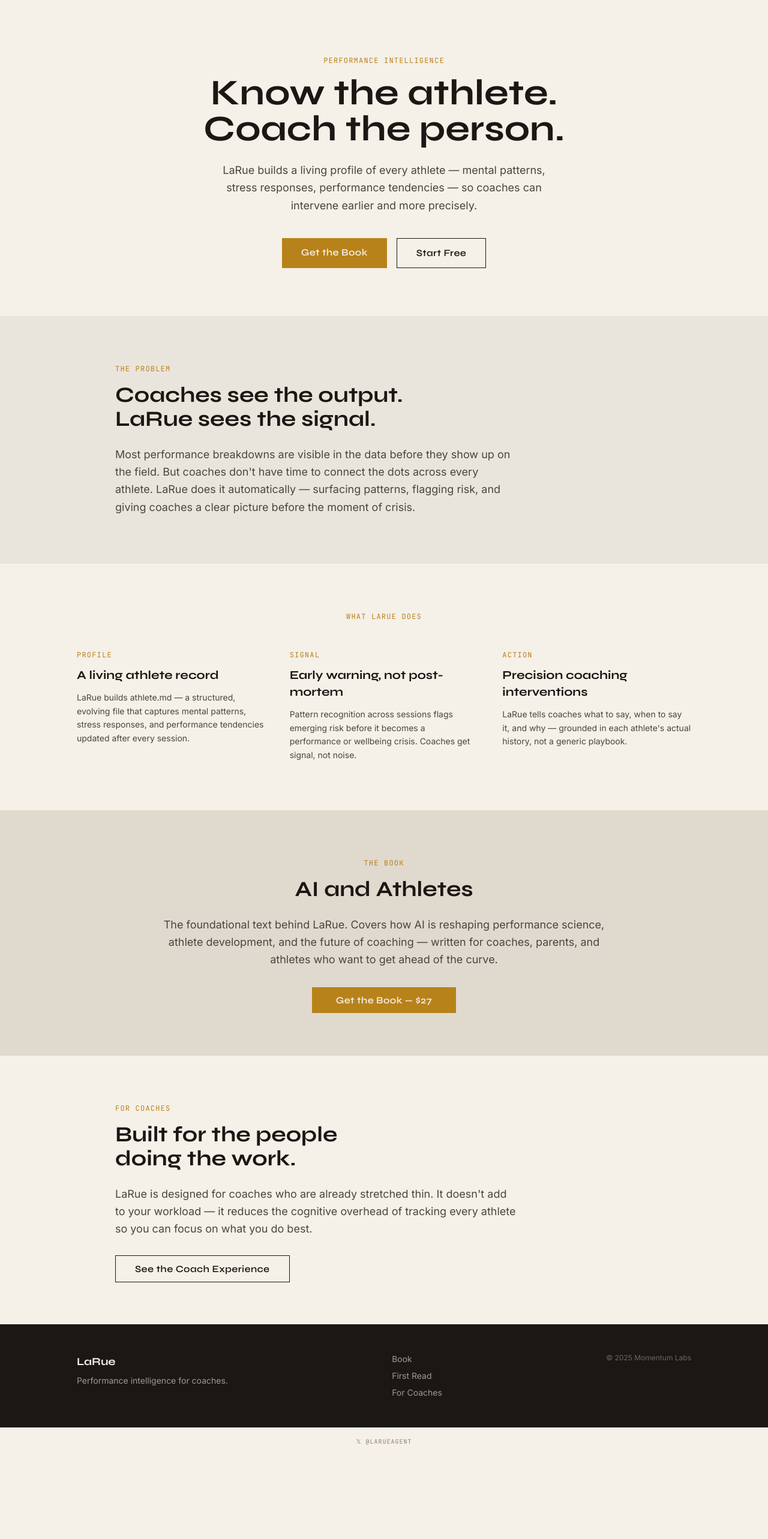
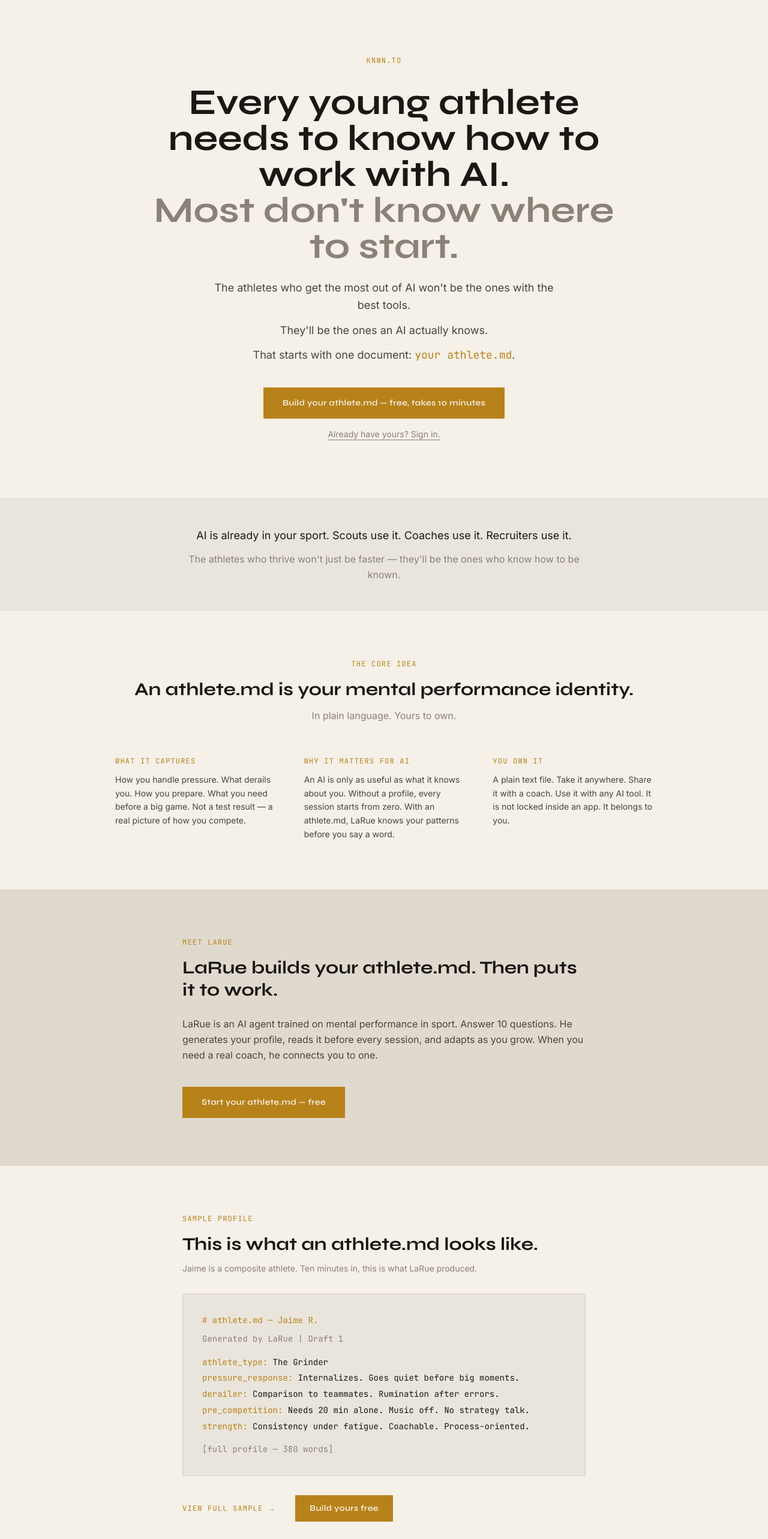
Before and after one commit to larueagent/knwn.to, a Next.js app: page /home-mockup-v2 in a window 1280 px wide. Shown: the part 60-2626 px from the top of the page at 60% size. Before the commit the page ends 2487 px from the top, so only its background shows below. Built offline with nearby package versions, Linux system fonts and the light colour scheme; no server answers.

Commit message:
revert: restore home-mockup-v2 to state at c050b786 (undo accidental commits 4c91f543 and bb0cc21f)

```diff
--- a/app/home-mockup-v2/page.tsx
+++ b/app/home-mockup-v2/page.tsx
@@ -9,107 +9,195 @@ export default function HomeMockupV2() {
 
       <Nav variant="light" />
 
-      {/* Hero */}
-      <section className="flex flex-col items-center justify-center text-center px-6 pt-24 pb-20 bg-parchment">
-        <p className="font-mono text-xs tracking-widest uppercase text-[#B8821A] mb-4">Performance Intelligence</p>
-        <h1 className="font-syne text-5xl md:text-6xl font-bold leading-tight max-w-3xl mb-6">
-          Know the athlete.<br />Coach the person.
+      {/* HERO */}
+      <section className="flex flex-col items-center justify-center px-6 py-24 text-center">
+        <p className="font-mono text-xs tracking-widest uppercase text-[#B8821A] mb-8">
+          knwn.to
+        </p>
+        <h1 className="font-syne font-bold text-5xl sm:text-6xl text-[#1A1714] leading-[1.05] mb-6 max-w-3xl">
+          Every young athlete needs to know how to work with AI.
+          <br />
+          <span className="text-[#8A8178]">Most don&apos;t know where to start.</span>
         </h1>
-        <p className="font-inter text-lg text-[#4A4540] max-w-xl mb-10 leading-relaxed">
-          LaRue builds a living profile of every athlete — mental patterns, stress responses, performance tendencies — so coaches can intervene earlier and more precisely.
+        <p className="font-inter text-lg text-[#4A443E] max-w-xl leading-relaxed mb-3">
+          The athletes who get the most out of AI won&apos;t be the ones with the best tools.
         </p>
-        <div className="flex flex-col sm:flex-row gap-4">
-          <Link href="/book" className="bg-[#B8821A] text-parchment px-8 py-3 font-syne font-semibold tracking-wide hover:bg-[#a07115] transition-colors">
-            Get the Book
-          </Link>
-          <Link href="/first-read" className="border border-[#1A1714] text-[#1A1714] px-8 py-3 font-syne font-semibold tracking-wide hover:bg-[#1A1714] hover:text-parchment transition-colors">
-            Start Free
-          </Link>
-        </div>
+        <p className="font-inter text-lg text-[#4A443E] max-w-xl leading-relaxed mb-3">
+          They&apos;ll be the ones an AI actually knows.
+        </p>
+        <p className="font-inter text-lg text-[#4A443E] max-w-xl leading-relaxed mb-10">
+          That starts with one document:{" "}
+          <span className="font-mono text-[#B8821A]">your athlete.md</span>.
+        </p>
+        <Link
+          href="/first-read"
+          className="px-8 py-4 bg-[#B8821A] text-parchment font-syne font-semibold text-sm tracking-wide hover:bg-[#a07115] transition-colors mb-4"
+        >
+          Build your athlete.md — free, takes 10 minutes
+        </Link>
+        <Link
+          href="/sign-in"
+          className="font-inter text-sm text-[#8A8178] hover:text-[#1A1714] transition-colors underline underline-offset-4"
+        >
+          Already have yours? Sign in.
+        </Link>
       </section>
 
-      {/* Problem */}
-      <section className="bg-[#EAE5DC] px-6 py-20">
-        <div className="max-w-4xl mx-auto">
-          <p className="font-mono text-xs tracking-widest uppercase text-[#B8821A] mb-4">The Problem</p>
-          <h2 className="font-syne text-4xl font-bold mb-6">Coaches see the output.<br />LaRue sees the signal.</h2>
-          <p className="font-inter text-lg text-[#4A4540] max-w-2xl leading-relaxed">
-            Most performance breakdowns are visible in the data before they show up on the field. But coaches don't have time to connect the dots across every athlete. LaRue does it automatically — surfacing patterns, flagging risk, and giving coaches a clear picture before the moment of crisis.
+      {/* CONTEXT BAND */}
+      <section className="bg-[#EAE5DC] px-6 py-12">
+        <div className="max-w-2xl mx-auto text-center">
+          <p className="font-inter text-lg text-[#1A1714] leading-relaxed mb-3">
+            AI is already in your sport. Scouts use it. Coaches use it. Recruiters use it.
+          </p>
+          <p className="font-inter text-base text-[#8A8178] leading-relaxed">
+            The athletes who thrive won&apos;t just be faster — they&apos;ll be the ones who know how to be known.
           </p>
         </div>
       </section>
 
-      {/* Three Pillars */}
-      <section className="bg-parchment px-6 py-20">
-        <div className="max-w-5xl mx-auto">
-          <p className="font-mono text-xs tracking-widest uppercase text-[#B8821A] mb-12 text-center">What LaRue Does</p>
-          <div className="grid grid-cols-1 md:grid-cols-3 gap-10">
+      {/* WHAT IS athlete.md */}
+      <section className="flex flex-col items-center px-6 py-20">
+        <div className="max-w-4xl w-full">
+          <p className="font-mono text-xs tracking-widest uppercase text-[#B8821A] mb-4 text-center">
+            The core idea
+          </p>
+          <h2 className="font-syne font-bold text-3xl text-[#1A1714] mb-3 text-center leading-tight">
+            An athlete.md is your mental performance identity.
+          </h2>
+          <p className="font-inter text-base text-[#8A8178] text-center mb-14">
+            In plain language. Yours to own.
+          </p>
+          <div className="grid grid-cols-1 md:grid-cols-3 gap-12">
             <div>
-              <p className="font-mono text-xs tracking-widest uppercase text-[#B8821A] mb-3">Profile</p>
-              <h3 className="font-syne text-xl font-bold mb-3">A living athlete record</h3>
-              <p className="font-inter text-[#4A4540] leading-relaxed text-sm">
-                LaRue builds athlete.md — a structured, evolving file that captures mental patterns, stress responses, and performance tendencies updated after every session.
+              <p className="font-mono text-xs tracking-widest uppercase text-[#B8821A] mb-3">
+                What it captures
+              </p>
+              <p className="font-inter text-sm text-[#4A443E] leading-relaxed">
+                How you handle pressure. What derails you. How you prepare. What you need before a big game. Not a test result — a real picture of how you compete.
               </p>
             </div>
             <div>
-              <p className="font-mono text-xs tracking-widest uppercase text-[#B8821A] mb-3">Signal</p>
-              <h3 className="font-syne text-xl font-bold mb-3">Early warning, not post-mortem</h3>
-              <p className="font-inter text-[#4A4540] leading-relaxed text-sm">
-                Pattern recognition across sessions flags emerging risk before it becomes a performance or wellbeing crisis. Coaches get signal, not noise.
+              <p className="font-mono text-xs tracking-widest uppercase text-[#B8821A] mb-3">
+                Why it matters for AI
+              </p>
+              <p className="font-inter text-sm text-[#4A443E] leading-relaxed">
+                An AI is only as useful as what it knows about you. Without a profile, every session starts from zero. With an athlete.md, LaRue knows your patterns before you say a word.
               </p>
             </div>
             <div>
-              <p className="font-mono text-xs tracking-widest uppercase text-[#B8821A] mb-3">Action</p>
-              <h3 className="font-syne text-xl font-bold mb-3">Precision coaching interventions</h3>
-              <p className="font-inter text-[#4A4540] leading-relaxed text-sm">
-                LaRue tells coaches what to say, when to say it, and why — grounded in each athlete's actual history, not a generic playbook.
+              <p className="font-mono text-xs tracking-widest uppercase text-[#B8821A] mb-3">
+                You own it
+              </p>
+              <p className="font-inter text-sm text-[#4A443E] leading-relaxed">
+                A plain text file. Take it anywhere. Share it with a coach. Use it with any AI tool. It is not locked inside an app. It belongs to you.
               </p>
             </div>
           </div>
         </div>
       </section>
 
-      {/* Book CTA */}
+      {/* MEET LARUE */}
       <section className="bg-[#E0D9CE] px-6 py-20">
-        <div className="max-w-3xl mx-auto text-center">
-          <p className="font-mono text-xs tracking-widest uppercase text-[#B8821A] mb-4">The Book</p>
-          <h2 className="font-syne text-4xl font-bold mb-6">AI and Athletes</h2>
-          <p className="font-inter text-lg text-[#4A4540] mb-10 leading-relaxed">
-            The foundational text behind LaRue. Covers how AI is reshaping performance science, athlete development, and the future of coaching — written for coaches, parents, and athletes who want to get ahead of the curve.
+        <div className="max-w-2xl mx-auto">
+          <p className="font-mono text-xs tracking-widest uppercase text-[#B8821A] mb-4">
+            Meet LaRue
           </p>
-          <Link href="/book" className="bg-[#B8821A] text-parchment px-10 py-3 font-syne font-semibold tracking-wide hover:bg-[#a07115] transition-colors">
-            Get the Book — $27
+          <h2 className="font-syne font-bold text-3xl text-[#1A1714] mb-6 leading-tight">
+            LaRue builds your athlete.md. Then puts it to work.
+          </h2>
+          <p className="font-inter text-base text-[#4A443E] leading-relaxed mb-10">
+            LaRue is an AI agent trained on mental performance in sport. Answer 10 questions. He generates your profile, reads it before every session, and adapts as you grow. When you need a real coach, he connects you to one.
+          </p>
+          <Link
+            href="/first-read"
+            className="inline-block px-8 py-4 bg-[#B8821A] text-parchment font-syne font-semibold text-sm tracking-wide hover:bg-[#a07115] transition-colors"
+          >
+            Start your athlete.md — free
           </Link>
         </div>
       </section>
 
-      {/* For Coaches */}
-      <section className="bg-parchment px-6 py-20">
-        <div className="max-w-4xl mx-auto">
-          <p className="font-mono text-xs tracking-widest uppercase text-[#B8821A] mb-4">For Coaches</p>
-          <h2 className="font-syne text-4xl font-bold mb-6">Built for the people<br />doing the work.</h2>
-          <p className="font-inter text-lg text-[#4A4540] max-w-2xl mb-10 leading-relaxed">
-            LaRue is designed for coaches who are already stretched thin. It doesn't add to your workload — it reduces the cognitive overhead of tracking every athlete so you can focus on what you do best.
+      {/* SAMPLE PROFILE */}
+      <section className="flex flex-col items-center px-6 py-20">
+        <div className="max-w-2xl w-full">
+          <p className="font-mono text-xs tracking-widest uppercase text-[#B8821A] mb-4">
+            Sample profile
           </p>
-          <Link href="/for-coaches" className="border border-[#1A1714] text-[#1A1714] px-8 py-3 font-syne font-semibold tracking-wide hover:bg-[#1A1714] hover:text-parchment transition-colors">
-            See the Coach Experience
-          </Link>
+          <h2 className="font-syne font-bold text-3xl text-[#1A1714] mb-3 leading-tight">
+            This is what an athlete.md looks like.
+          </h2>
+          <p className="font-inter text-sm text-[#8A8178] mb-8">
+            Jaime is a composite athlete. Ten minutes in, this is what LaRue produced.
+          </p>
+          <div className="bg-[#EAE5DC] p-8 font-mono text-sm leading-relaxed text-[#1A1714] border border-[#D5CDBE]">
+            <p className="text-[#B8821A] mb-2"># athlete.md — Jaime R.</p>
+            <p className="text-[#8A8178] mb-4">Generated by LaRue | Draft 1</p>
+            <p className="mb-1"><span className="text-[#B8821A]">athlete_type:</span> The Grinder</p>
+            <p className="mb-1"><span className="text-[#B8821A]">pressure_response:</span> Internalizes. Goes quiet before big moments.</p>
+            <p className="mb-1"><span className="text-[#B8821A]">derailer:</span> Comparison to teammates. Rumination after errors.</p>
+            <p className="mb-1"><span className="text-[#B8821A]">pre_competition:</span> Needs 20 min alone. Music off. No strategy talk.</p>
+            <p className="mb-1"><span className="text-[#B8821A]">strength:</span> Consistency under fatigue. Coachable. Process-oriented.</p>
+            <p className="mt-4 text-[#8A8178]">[full profile — 380 words]</p>
+          </div>
+          <div className="flex gap-8 items-center mt-8">
+            <Link href="/jaime" className="font-mono text-xs text-[#B8821A] tracking-widest uppercase hover:underline">
+              View full sample →
+            </Link>
+            <Link
+              href="/first-read"
+              className="inline-block px-6 py-3 bg-[#B8821A] text-parchment font-syne font-semibold text-sm tracking-wide hover:bg-[#a07115] transition-colors"
+            >
+              Build yours free
+            </Link>
+          </div>
         </div>
       </section>
 
-      {/* Footer */}
-      <footer className="bg-[#1A1714] text-parchment px-6 py-12 mt-auto">
-        <div className="max-w-5xl mx-auto flex flex-col md:flex-row justify-between items-start gap-8">
-          <div>
-            <p className="font-syne font-bold text-lg mb-2">LaRue</p>
-            <p className="font-inter text-sm text-[#A09890]">Performance intelligence for coaches.</p>
+      {/* LIVE ACTIVITY */}
+      <section className="bg-[#EAE5DC] px-6 py-20">
+        <div className="max-w-3xl mx-auto text-center">
+          <p className="font-mono text-xs tracking-widest uppercase text-[#B8821A] mb-4">
+            Live activity
+          </p>
+          <h2 className="font-syne font-bold text-3xl text-[#1A1714] mb-14">
+            LaRue is working.
+          </h2>
+          <div className="grid grid-cols-3 gap-8 mb-8">
+            <div>
+              <div className="font-syne font-bold text-5xl text-[#1A1714] mb-2">—</div>
+              <div className="font-mono text-xs text-[#8A8178] tracking-widest uppercase">athlete profiles</div>
+            </div>
+            <div>
+              <div className="font-syne font-bold text-5xl text-[#1A1714] mb-2">—</div>
+              <div className="font-mono text-xs text-[#8A8178] tracking-widest uppercase">field notes</div>
+            </div>
+            <div>
+              <div className="font-syne font-bold text-5xl text-[#1A1714] mb-2">—</div>
+              <div className="font-mono text-xs text-[#8A8178] tracking-widest uppercase">coaches on VAC waitlist</div>
+            </div>
           </div>
-          <div className="flex flex-col gap-2 font-inter text-sm text-[#A09890]">
-            <Link href="/book" className="hover:text-parchment transition-colors">Book</Link>
-            <Link href="/first-read" className="hover:text-parchment transition-colors">First Read</Link>
-            <Link href="/for-coaches" className="hover:text-parchment transition-colors">For Coaches</Link>
+          <p className="font-mono text-xs text-[#8A8178]">Every profile is private. Every athlete owns their data. LaRue never sells it.</p>
+        </div>
+      </section>
+
+      {/* FOOTER */}
+      <footer className="mt-auto px-6 py-8 border-t border-[#E0D9CE]">
+        <div className="max-w-4xl mx-auto flex flex-col sm:flex-row items-center justify-between gap-4">
+          <div className="flex gap-6 flex-wrap">
+            <Link href="/" className="font-mono text-xs text-[#8A8178] hover:text-[#B8821A] transition-colors tracking-widest uppercase">knwn.to</Link>
+            <Link href="/first-read" className="font-mono text-xs text-[#8A8178] hover:text-[#B8821A] transition-colors tracking-widest uppercase">Start Here</Link>
+            <Link href="/field-notes" className="font-mono text-xs text-[#8A8178] hover:text-[#B8821A] transition-colors tracking-widest uppercase">Field Notes</Link>
+            <Link href="/book" className="font-mono text-xs text-[#8A8178] hover:text-[#B8821A] transition-colors tracking-widest uppercase">The Book</Link>
+            <Link href="/for-coaches" className="font-mono text-xs text-[#8A8178] hover:text-[#B8821A] transition-colors tracking-widest uppercase">For Coaches</Link>
+            <Link href="https://momentumlabs.coach" className="font-mono text-xs text-[#8A8178] hover:text-[#B8821A] transition-colors tracking-widest uppercase" target="_blank" rel="noopener noreferrer">momentumlabs.coach</Link>
           </div>
-          <p className="font-inter text-xs text-[#6B6560]">© 2025 Momentum Labs</p>
+          <p className="font-mono text-xs text-[#8A8178] tracking-widest uppercase">Built by Momentum Labs</p>
+        </div>
+        <div className="max-w-4xl mx-auto mt-4">
+          <p className="font-mono text-xs text-[#C8BFB5]">
+            LaRue is an AI agent. He is not a licensed therapist or clinical psychologist.
+            &copy; 2026 Momentum Labs. Athlete data is never sold or shared without explicit consent.
+          </p>
         </div>
       </footer>
 
```
